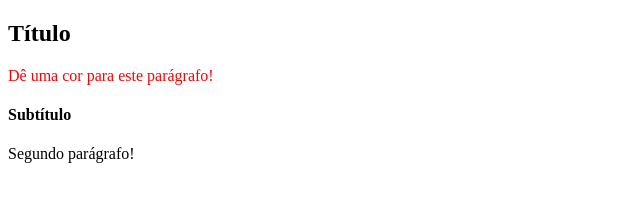
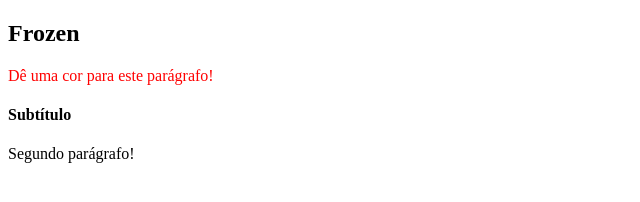
Before and after one commit to sergiomos/trybe-exercises, a plain HTML site: page bloco_5/dia_1/Conteudo/seletoresDOM.html in a window 1280 px wide. Shown: the full height of the page, 0-640 px from the left. Drawn offline with Linux system fonts and the light colour scheme.

Commit message:
Mudando o titulo pelo JS

```diff
--- a/bloco_5/dia_1/Conteudo/seletoresDOM.html
+++ b/bloco_5/dia_1/Conteudo/seletoresDOM.html
@@ -7,8 +7,11 @@
     <p id="second-paragraph">Segundo parágrafo!</p>
 
     <script>
-      var paragraph = document.getElementById("paragraph");
+      let paragraph = document.getElementById("paragraph");
       paragraph.style.color = "red";
+
+      let heading = document.getElementById('page-title');
+      heading.innerText = 'Frozen';
     </script>
   </body>
 </html>
```
